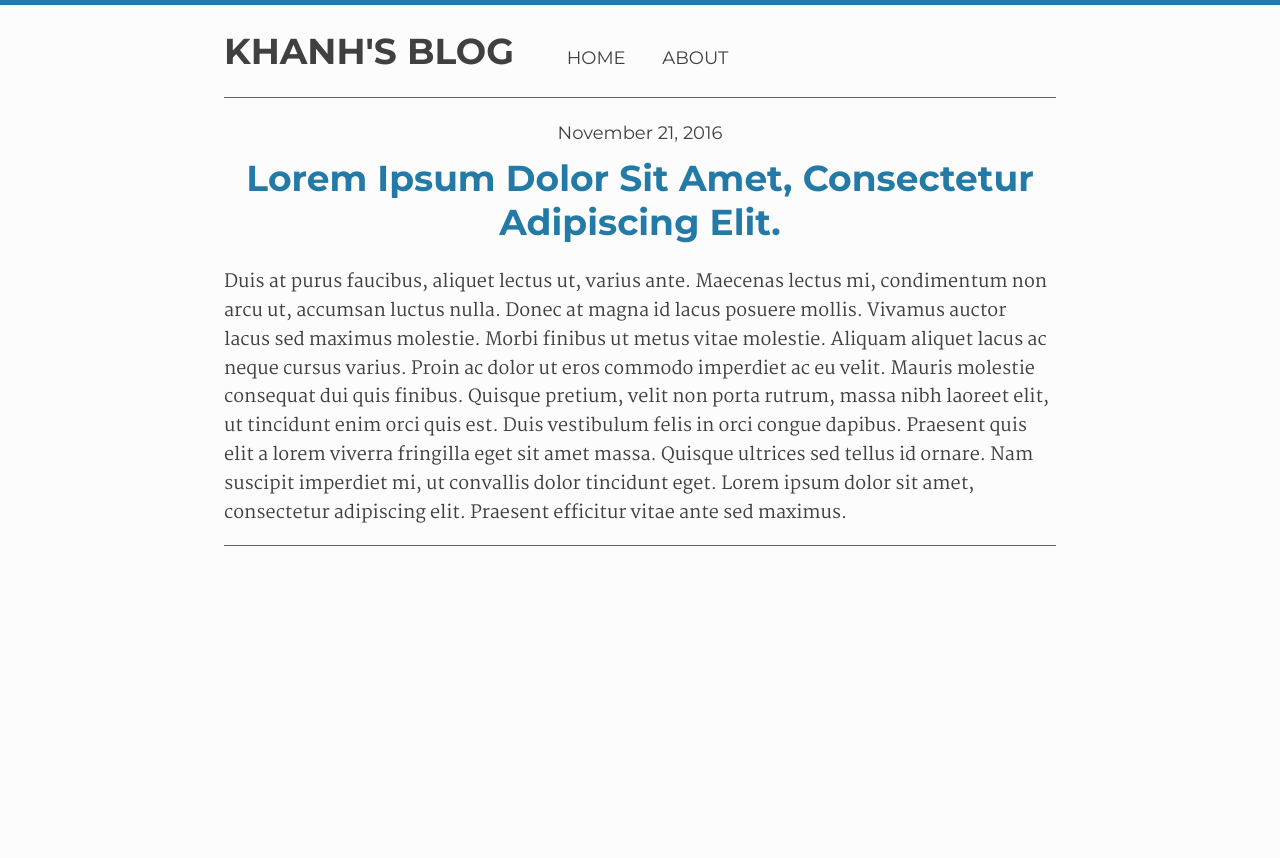
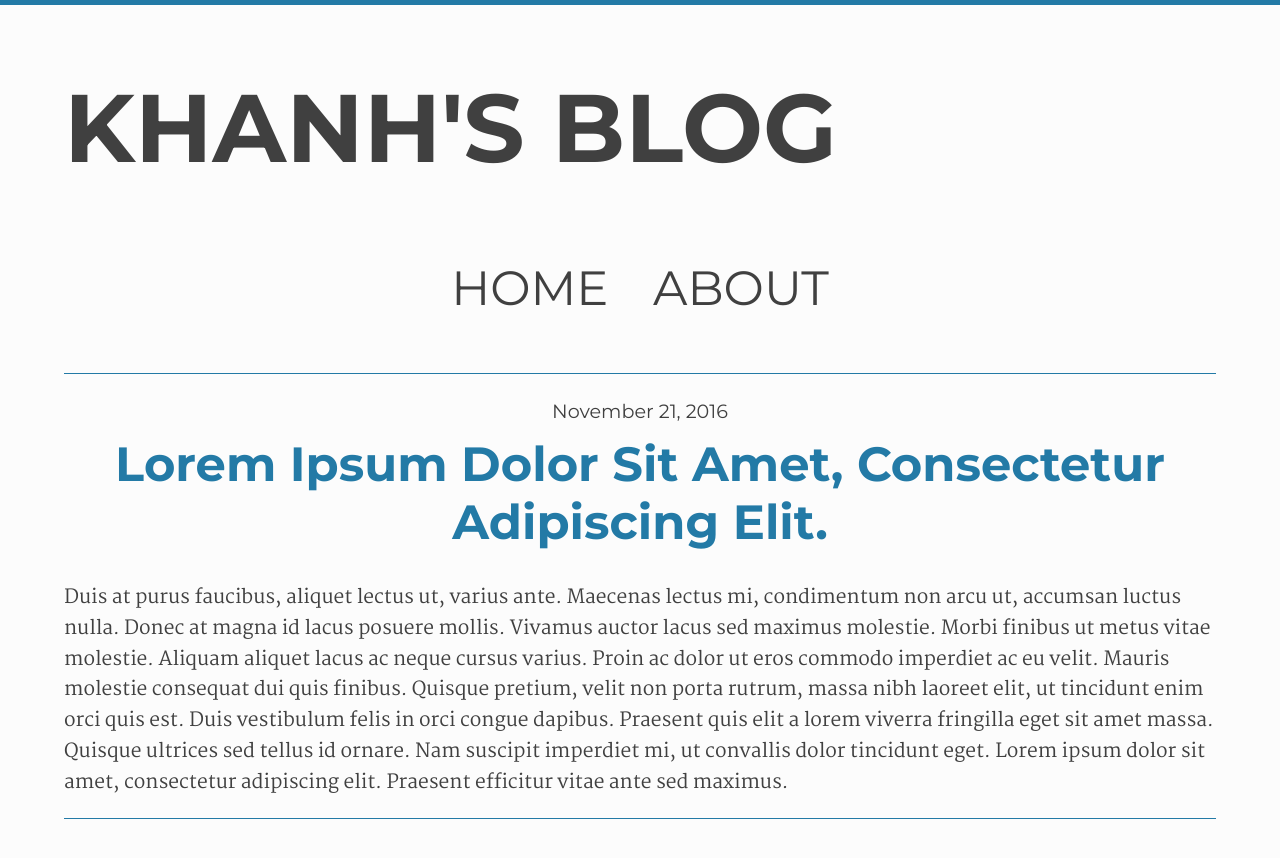
Before and after one commit to khanhnwin/khanhnwin.github.io, a Jekyll site: the page built from _posts/2016-11-21-khanh-nguyen-second-post.md, in a window 1280 px wide. Shown: the top 858 px of the page. Built offline with Jekyll 4.4.1, drawn with Linux system fonts in a browser that asks for light colours; nearby versions of some CDN libraries.

Commit message:
Mobile friendly!

```diff
--- a/stylesheets/main.css
+++ b/stylesheets/main.css
@@ -3,7 +3,7 @@ body {
   background-color: #FCFCFC;
   font-family: "Montserrat", sans-serif;
   font-weight: 400;
-  font-size: 18px;
+  font-size: 1.2rem;
   color: #404040;
   padding-bottom: 3rem;
   min-width: 500px;
@@ -52,6 +52,12 @@ p {
   }
 }
 
+@media screen and (max-device-width: 800px) {
+  .page_container {
+    width: 90%;
+  }
+}
+
 .container {
   border-top: 1px solid #237AA6;
 }
@@ -69,10 +75,24 @@ p {
   }
 }
 
+@media screen and (max-device-width: 800px) {
+  .site_title {
+    display: block;
+    font-size: 6rem;
+  }
+}
+
 nav {
   display: inline-block;
   margin-right: 0;
   text-align: center;
+}
+
+@media screen and (max-device-width: 800px) {
+  nav {
+    display: block;
+    font-size: 3rem;
+  }
 }
 
 @media (max-width: 855px) {
@@ -196,13 +216,27 @@ nav ul li {
   text-align: center;
   text-transform: capitalize;
   color: #237AA6;
-  font-weight: 2rem;
+  font-weight: 700;
+  font-size: 2rem;
+}
+
+@media screen and (max-device-width: 800px) {
+  .post_page .post_title {
+    font-size: 3rem;
+  }
 }
 
 .post_page img.outset {
   width: 130%;
   height: auto;
   margin: 0 -15%;
+}
+
+@media screen and (max-device-width: 800px) {
+  .post_page img.outset {
+    width: 100%;
+    margin: 0 auto;
+  }
 }
 
 .post_page img.inset {
```
Also changed, not shown: stylesheets/main.sass (+21 -2 lines).
